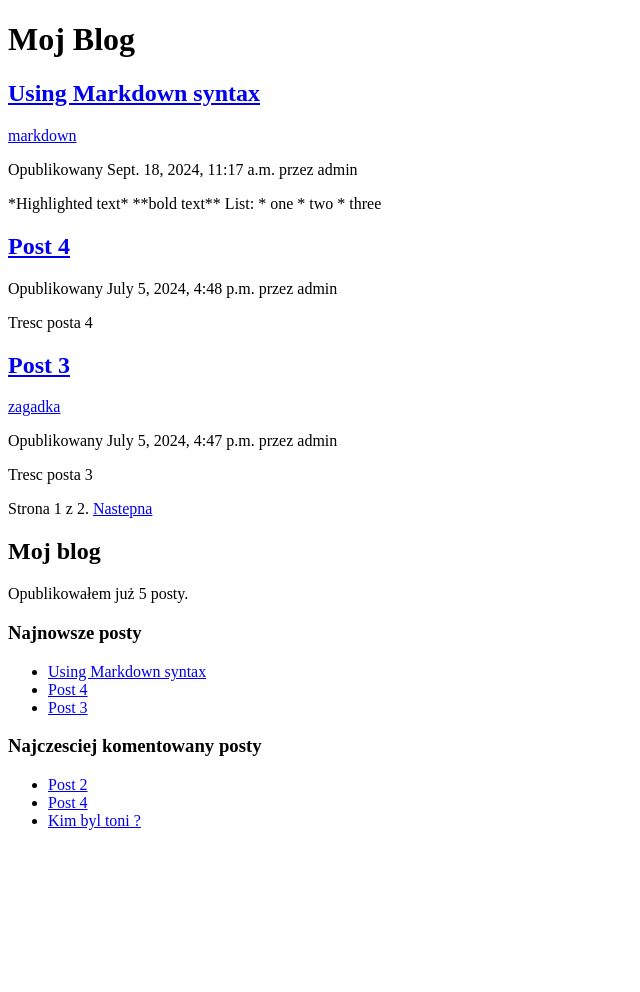
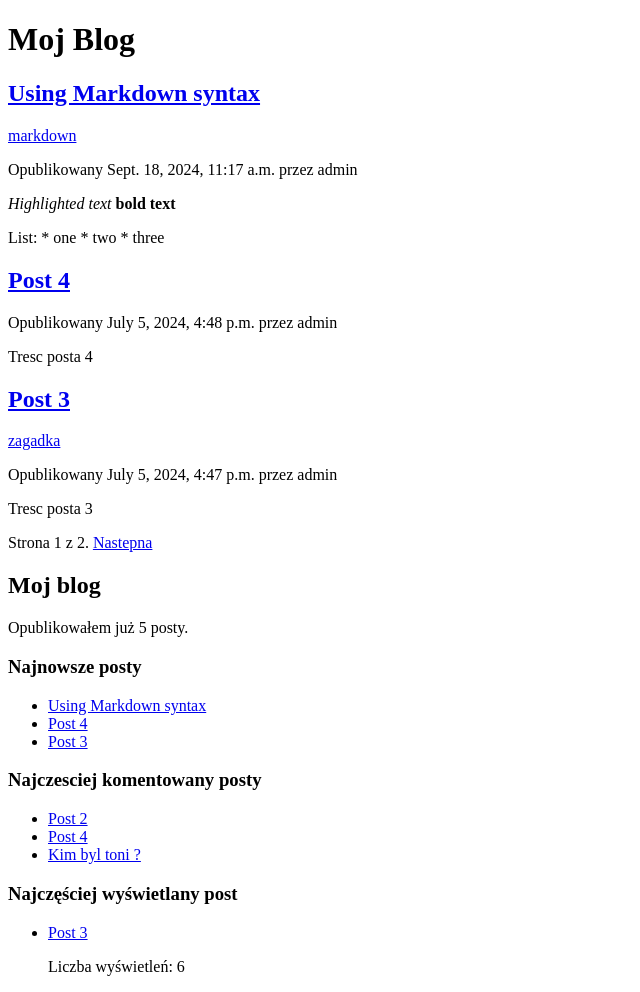
Before and after one commit to JaroDomcio/DjangoBlog, a Django app: page /blog/ in a window 1280 px wide. Shown: the whole page, without its empty margins (0-640 px from the left). Before the commit the page ends 830 px from the top, so only its background shows below. Run offline with Django 5.2, Linux system fonts and the light colour scheme; data comes from the database, SQL or seed files in the repository; both versions use the stored data as it was after the commit; parts of the project's set-up code (start-up, migrations or seed data) failed here and were passed over.

Commit message:
Markdown implemented

```diff
--- a/blog/models.py
+++ b/blog/models.py
@@ -34,6 +34,7 @@ class Post(models.Model): #model postu
     published = PublishedManager() # Niestandardowy menedżer opublikowanych postów
 
     tags = TaggableManager()
+    views = models.PositiveIntegerField(default=0)
 
     class Meta:
         ordering= ['-publish'] # Posty na blogu pokazują się w odwróconej chronologii
--- a/blog/templates/blog/base.html
+++ b/blog/templates/blog/base.html
@@ -24,6 +24,16 @@
         {% show_latest_posts 3 %}
         <h3>Najczesciej komentowany posty</h3>
         {% show_most_commented_posts 3 %}
+        <h3>Najczęściej wyświetlany post</h3>
+        <ul>
+            {% get_most_viewed_post as most_viewed_post %}
+            {% if most_viewed_post %}
+                <li><a href="{{ most_viewed_post.get_absolute_url }}">{{ most_viewed_post.title }}</a></li>
+                <p>Liczba wyświetleń: {{ most_viewed_post.views }}</p>
+            {% else %}
+                <p>Brak postów do wyświetlenia.</p>
+            {% endif %}
+        </ul>
     </div>
 </body>
 </html>
--- a/blog/templates/blog/post/detail.html
+++ b/blog/templates/blog/post/detail.html
@@ -1,4 +1,5 @@
 {% extends "blog/base.html" %}
+{% load blog_tags %}
 
 {% block title %} {{ post.title }} {% endblock %}
 
@@ -7,7 +8,7 @@
     <p class="date">
         Opublikowany {{ post.publish }} przez {{ post.author }}
     </p>
-    {{ post.body|linebreaks }}
+    {{ post.body|markdown }}
     <h2>Podobne posty</h2>
     {% for post in similar_posts %}
         <p>
--- a/blog/templates/blog/post/list.html
+++ b/blog/templates/blog/post/list.html
@@ -1,4 +1,5 @@
 {% extends "blog/base.html" %}
+{% load blog_tags %}
 
 {% block title %} Moj blog {% endblock %}
 
@@ -24,7 +25,7 @@
         <p class="date">
             Opublikowany {{ post.publish }} przez {{ post.author }}
         </p>
-        {{ post.body|truncatewords:30|linebreaks }}
+        {{ post.body|markdown|truncatewords_html:30 }}
     {% endfor %}
     {% include "pagination.html" with page=posts %}
 {% endblock %}
--- a/blog/templatetags/blog_tags.py
+++ b/blog/templatetags/blog_tags.py
@@ -1,6 +1,8 @@
 from django import template
 from ..models import Post
 from django.db.models import Count
+from django.utils.safestring import mark_safe
+import markdown
 
 register = template.Library()
 @register.simple_tag
@@ -16,3 +18,11 @@ def show_latest_posts(count=0):
 def show_most_commented_posts(count=0):
     most_commented_posts = Post.published.annotate(total_comments=Count('comments')).order_by('-total_comments')[:count]
     return {'most_commented_posts': most_commented_posts}
+
+@register.simple_tag
+def get_most_viewed_post():
+    return Post.published.order_by('-views').first()
+
+@register.filter(name='markdown')
+def markdown_format(text):
+    return mark_safe(markdown.markdown(text))
--- a/blog/views.py
+++ b/blog/views.py
@@ -46,6 +46,8 @@ def post_detail(request,year,month,day,post):
     post_tags_ids = post.tags.values_list('id', flat=True)
     similar_posts = Post.published.filter(tags__in=post_tags_ids).exclude(id=post.id)
     similar_posts = similar_posts.annotate(same_tags=Count('tags')).order_by('-same_tags','-publish')[:4]
+    post.views+=1
+    post.save()
     return render(request,
                   'blog/post/detail.html',
                   {'post':post, 'comments':comments, 'form':form,"similar_posts":similar_posts})
```
Also changed, not shown: blog/migrations/0005_post_views.py (added), db.sqlite3.
